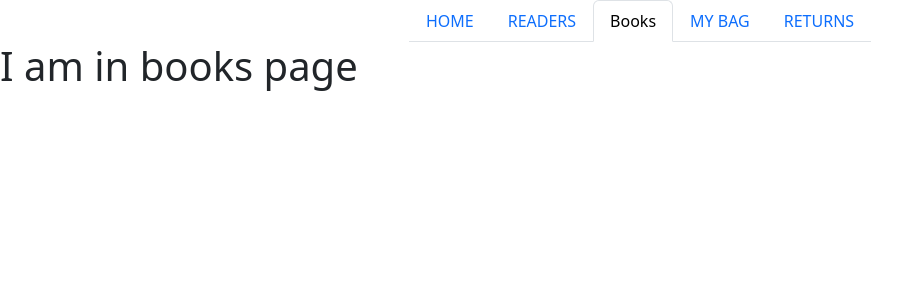
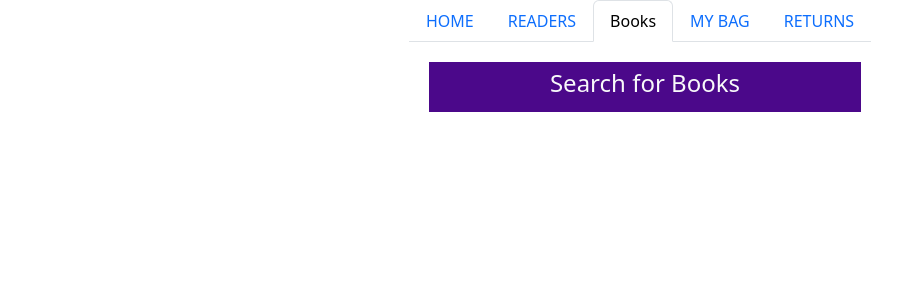
Before and after one commit to vishalgimhan/LibrarySystem, a Django app: page /books in a window 1280 px wide. Shown: the part 81-381 px from the top of the page, without its empty margins (0-923 px from the left). Run offline with Django 3.2, Linux system fonts and the light colour scheme.

Commit message:
books page title

```diff
--- a/Group assaigmne t/mysite/lims_app/templates/books.html
+++ b/Group assaigmne t/mysite/lims_app/templates/books.html
@@ -4,6 +4,16 @@
 
 {% block main_content %}
 
-<h1>I am in books page</h1>
+
+
+<div class="container-flex text-center justify-content-center align-items-center" style="padding-top: 10px; padding-bottom: 20px; margin-left: 10px; vertical-align: middle;">
+    <div class="row justify-content-center align-items-center" style="margin-top: 10px; height: 50px;">
+        <div class="col-md-4 text-light d-flex align-items-center justify-content-center" style="background-color: #4B088A; height: 50px;">
+            <h4>Search for Books</h4>
+        </div>
+
+    </div>
+</div>
+
 
 {% endblock %}
```
